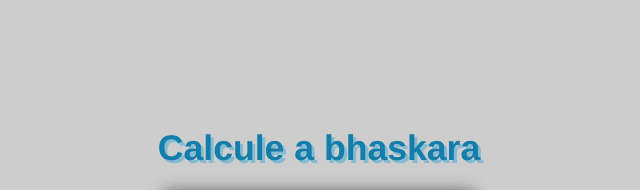
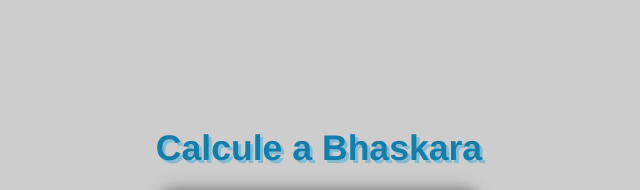
Before and after one commit to isagrt/Bhaskara, a plain HTML site: page index.html in a window 1280 px wide. Shown: the top 190 px of the page, 321-961 px from the left. Drawn offline with Linux system fonts and the light colour scheme.

```diff
--- a/index.html
+++ b/index.html
@@ -10,7 +10,7 @@
 </head>
 <body>
     <h1>
-        Calcule a bhaskara
+        Calcule a Bhaskara
     </h1>
     <main class="container">
         <section class="AreadeCalc">
```
